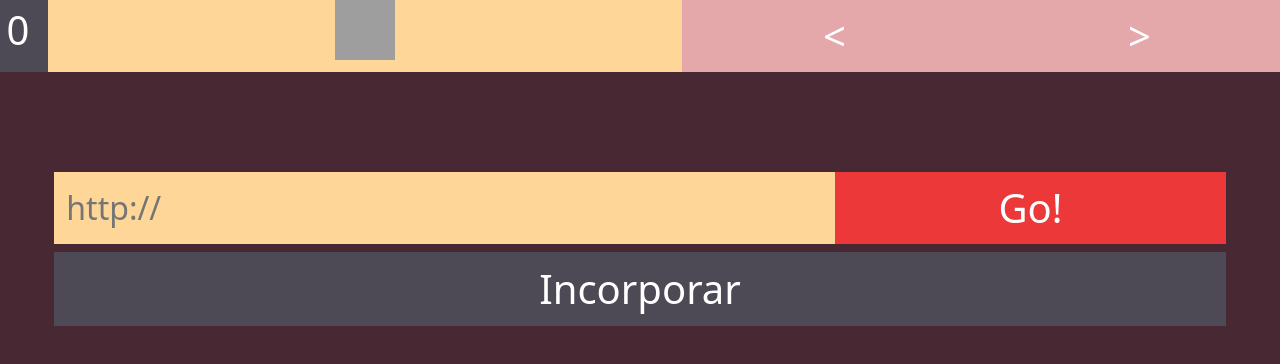
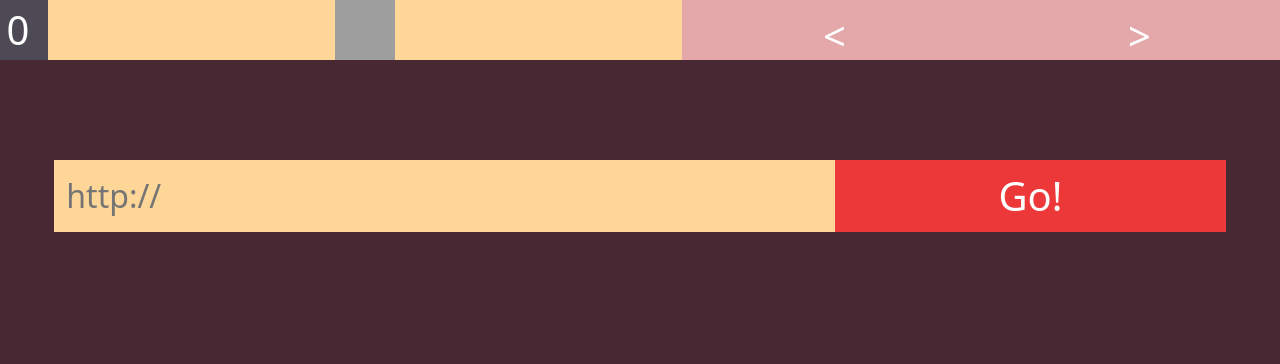
Before and after one commit to 100ze/rumia, a browser extension: page public/index.html in a window 1280 px wide. Shown: the top 364 px of the page. Drawn offline with Linux system fonts and the light colour scheme; grey boxes are pictures that could not be loaded.

Commit message:
navegador: botão enviar

```diff
--- a/public/index.html
+++ b/public/index.html
@@ -8,9 +8,9 @@
   <link rel="stylesheet" href="css/rumia.css">
 </head>
 
-<body>
-  <main class="r_principal container-fluid p-0">
-    <header class="r_cabecalho row">
+<body class="overflow-hidden">
+  <main class="r_principal container-fluid p-0 h-100">
+    <header class="r_cabecalho row overflow-hidden">
       <div class="col r_numero_aba text-center align-middle fs-1">0</div>
       <div class="r_gif col">
         <img class="d-block m-auto" src="img/rumia_dancando.gif" alt="rumia dançando UwU">
--- a/public/js/navegador.js
+++ b/public/js/navegador.js
@@ -12,15 +12,10 @@ class Navegador {
   static _criar_guia_padrao(id) {
     const guia_wrapper = document.createElement("div")
     const guia = `
-      <section class="r_pesquisa row justify-content-center">
+      <section class="r_enviar js_guia_padrao row justify-content-center">
         <div class="col-11 row">
-          <input class="r_campo_de_pesquisa js_campo_de_pesquisa col border-0 fs-2" placeholder="http://">
-          <button class="r_botao_pesquisar js_botao_pesquisar col-4 btn border-0 rounded-0 fs-1">Go!</button>
-        </div>
-      </section>
-      <section class="row mt-2 justify-content-center">
-        <div class="col-11 row">
-          <button class="col r_botao_incorporar js_botao_incorporar btn rounded-0 fs-1">Incorporar</button>
+          <input class="r_campo js_campo col border-0 fs-2" placeholder="http://">
+          <button class="r_botao_enviar js_botao_enviar col-4 btn border-0 rounded-0 fs-1">Go!</button>
         </div>
       </section>
     `
@@ -30,16 +25,43 @@ class Navegador {
     return guia_wrapper
   }
 
-  static _oi() {
-    window.console.log("oi")
+  static _criar_iframe(endereco) {
+    const iframe = document.createElement("iframe")
+
+    iframe.classList.add("r_iframe")
+
+    iframe.src = endereco
+
+    return iframe
+  }
+
+  static _corrigir_endereco(endereco) {
+    const https = endereco.includes("https://")
+    const http = endereco.includes("http://")
+
+    if (http || https) {
+      return endereco
+    } else {
+      return "https://" + endereco
+    }
+  }
+
+  static _botao_enviar() {
+    const guia = this.parentNode.parentNode.parentNode
+    const campo = guia.querySelector(".js_campo")
+    const endereco = Navegador._corrigir_endereco(campo.value)
+    const iframe = Navegador._criar_iframe(endereco)
+
+    guia.innerHTML = ""
+
+    guia.appendChild(iframe)
   }
 
   static _adicionar_funcionalidade(guia) {
-    const botao_pesquisar = guia.querySelector(".js_botao_pesquisar")
-    const campo_de_pesquisa = guia.querySelector(".js_campo_de_pesquisa")
-    const botao_incorporar = guia.querySelector(".js_botao_incorporar")
+    const botao_enviar = guia.querySelector(".js_botao_enviar")
+    const campo = guia.querySelector(".js_campo")
 
-    botao_pesquisar.addEventListener("click", this._oi)
+    botao_enviar.addEventListener("click", this._botao_enviar)
   }
 
   static nova_guia() {
@@ -48,6 +70,8 @@ class Navegador {
 
     this._adicionar_funcionalidade(guia)
 
+    this._lista_de_guias.push(guia)
+
     this._lista_de_iframes.appendChild(guia)
 
     this._guia_atual = numero_da_guia
--- a/sass/_navegador.sass
+++ b/sass/_navegador.sass
@@ -3,15 +3,11 @@
   color: $white
   background: $red
 
-::-webkit-scrollbar
-  width: 20px
-  height: 20px
-  overflow: visible
-
 body
   background-color: $dark_purple
   color: $white
   .r_cabecalho
+    height: 60px
     background-color: $light_yellow
     .r_numero_aba
       max-width: 60px
@@ -35,7 +31,11 @@ body
       &:hover
         background-color: $light_red !important
 
-  .r_pesquisa
+  .r_iframe
+    width: 100vw
+    height: calc(100vh - 60px)
+
+  .r_enviar
     min-height: 60px
     margin-top: 100px
 
@@ -46,7 +46,7 @@ body
         background-color: $white
         outline: none
 
-    .r_botao_pesquisar
+    .r_botao_enviar
       background-color: $light_red !important
       color: $white
       &:hover
```
Also changed, not shown: public/css/rumia.css.
